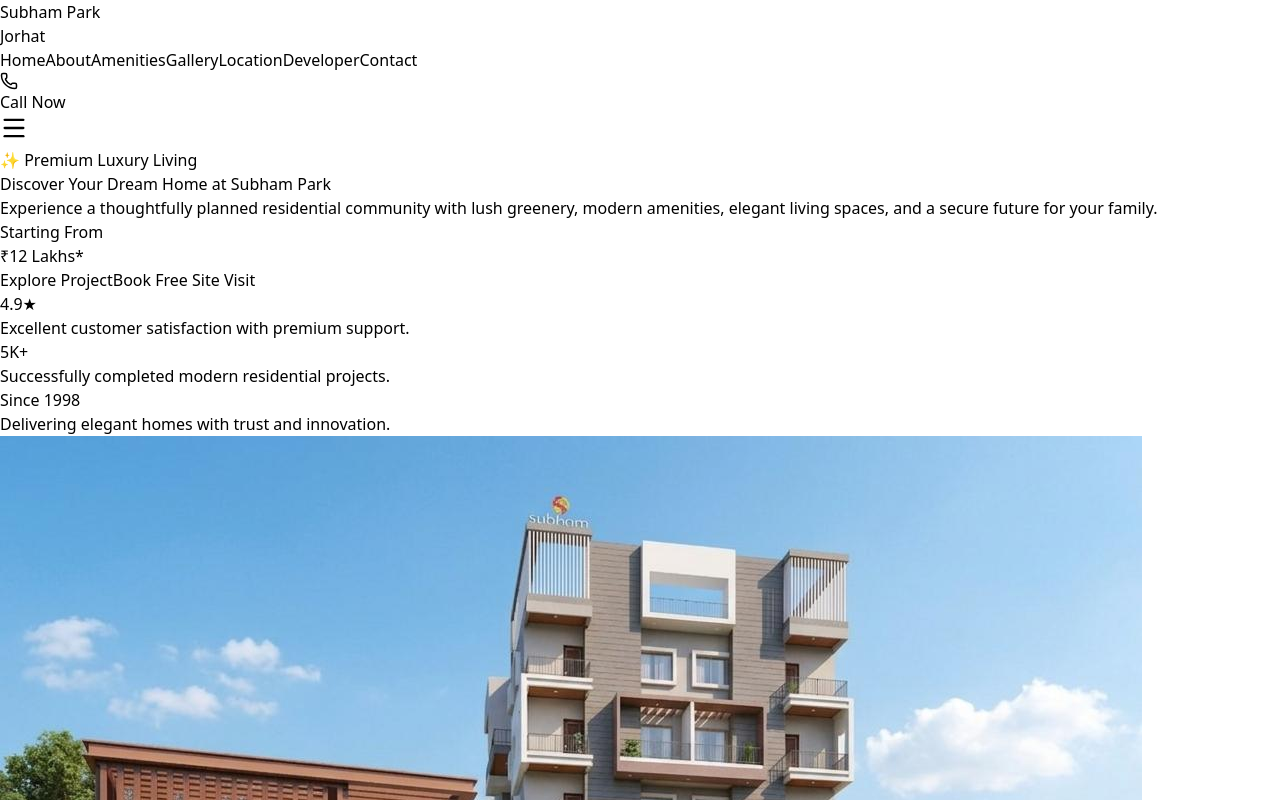
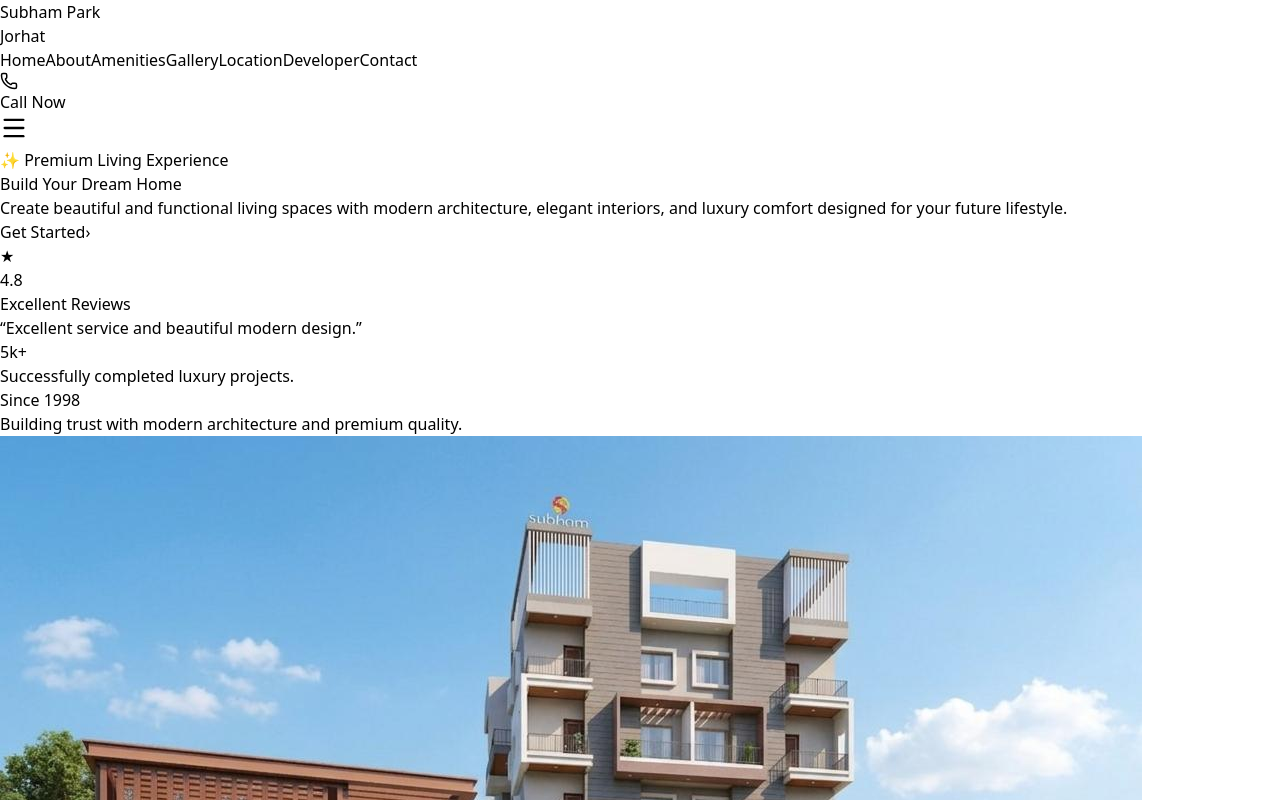
Before and after one commit to prarthana817/subham-park-jorhat, a React (Vite) app: page / in a window 1280 px wide. Shown: the top 800 px of the page. Built offline with nearby package versions, Linux system fonts and the light colour scheme; grey boxes are pictures that could not be loaded.

Commit message:
updated hero section

```diff
--- a/src/components/Hero.jsx
+++ b/src/components/Hero.jsx
@@ -5,51 +5,48 @@ export default function Hero() {
   return (
     <section
       id="home"
-      className="relative min-h-screen overflow-hidden"
+      className="relative min-h-screen overflow-hidden flex items-center justify-center"
     >
-      {/* FULL BACKGROUND IMAGE */}
+      {/* BACKGROUND IMAGE */}
       <div
-        className="absolute inset-0 bg-cover bg-center scale-105"
+        className="absolute inset-0 bg-cover bg-center"
         style={{
           backgroundImage: `url(${heroBg})`,
         }}
       />
 
-      {/* DARK + BLUE + PINK OVERLAY */}
-      <div className="absolute inset-0 bg-gradient-to-r from-[#071028]/85 via-[#0f172a]/65 to-[#ec48993d]" />
+      {/* LIGHT OVERLAY LIKE REFERENCE */}
+      <div className="absolute inset-0 bg-black/35"></div>
+
+      {/* SOFT BLUE + PINK GLOW */}
+      <div className="absolute top-20 left-20 w-72 h-72 bg-blue-500/20 blur-[120px]" />
+      <div className="absolute bottom-0 right-10 w-72 h-72 bg-pink-500/20 blur-[120px]" />
 
       {/* TOP GLASS NAV EFFECT */}
-      <div className="absolute top-0 left-0 w-full h-24 bg-white/5 backdrop-blur-xl border-b border-white/10 z-10" />
+      <div className="absolute top-0 left-0 w-full h-24 bg-white/5 backdrop-blur-md border-b border-white/10 z-10" />
 
-      {/* SIDE BLUR */}
-      <div className="absolute -left-32 top-40 w-72 h-72 bg-blue-500/30 blur-[120px]" />
-      <div className="absolute right-0 bottom-0 w-72 h-72 bg-pink-500/20 blur-[120px]" />
+      {/* CONTENT */}
+      <div className="relative z-20 text-center px-6 max-w-5xl mx-auto">
 
-      {/* MAIN CONTENT */}
-      <div className="relative z-20 min-h-screen flex items-center">
-        <div className="max-w-7xl mx-auto px-6 lg:px-12 w-full">
-
-          {/* CONTENT BOX */}
-          <div className="max-w-3xl">
-
-            {/* SMALL BADGE */}
+        {/* BADGE */}
         <motion.div
           initial={{ opacity: 0, y: 20 }}
           animate={{ opacity: 1, y: 0 }}
           transition={{ duration: 0.5 }}
           className="
           inline-flex items-center gap-2
-              px-5 py-2 rounded-full
+          px-5 py-2
+          rounded-full
           bg-white/10
           border border-white/20
           backdrop-blur-md
-              text-blue-100
+          text-white
           text-sm
           font-medium
           shadow-xl
           "
         >
-              ✨ Premium Luxury Living
+          ✨ Premium Living Experience
         </motion.div>
 
         {/* HEADING */}
@@ -68,9 +65,9 @@ export default function Hero() {
           text-white
           "
         >
-              Discover Your Dream Home at{" "}
-              <span className="bg-gradient-to-r from-blue-400 via-blue-300 to-pink-300 bg-clip-text text-transparent">
-                Subham Park
+          Build Your{" "}
+          <span className="bg-gradient-to-r from-blue-300 via-white to-pink-300 bg-clip-text text-transparent">
+            Dream Home
           </span>
         </motion.h1>
 
@@ -84,165 +81,110 @@ export default function Hero() {
           text-lg
           sm:text-xl
           leading-9
-              text-blue-100/90
-              max-w-2xl
+          text-white/85
+          max-w-3xl
+          mx-auto
           "
         >
-              Experience a thoughtfully planned residential community
-              with lush greenery, modern amenities, elegant living
-              spaces, and a secure future for your family.
+          Create beautiful and functional living spaces with modern
+          architecture, elegant interiors, and luxury comfort designed
+          for your future lifestyle.
         </motion.p>
 
-            {/* PRICE CARD */}
-            <motion.div
-              initial={{ opacity: 0, y: 35 }}
-              animate={{ opacity: 1, y: 0 }}
-              transition={{ duration: 1.1 }}
-              className="
-              mt-10
-              inline-block
-              px-7 py-5
-              rounded-3xl
-              bg-white/10
-              border border-white/15
-              backdrop-blur-xl
-              shadow-2xl
-              "
-            >
-              <p className="text-sm tracking-[4px] uppercase text-blue-200">
-                Starting From
-              </p>
-
-              <h3 className="mt-2 text-4xl font-bold text-white">
-                ₹12 Lakhs*
-              </h3>
-            </motion.div>
-
-            {/* BUTTONS */}
+        {/* BUTTON */}
         <motion.div
           initial={{ opacity: 0, y: 35 }}
           animate={{ opacity: 1, y: 0 }}
           transition={{ duration: 1.2 }}
-              className="mt-12 flex flex-col sm:flex-row gap-5"
+          className="mt-12"
         >
-              {/* PRIMARY BUTTON */}
           <a
             href="#about"
             className="
-                px-9 py-4
-                rounded-full
-                bg-gradient-to-r
-                from-blue-500
-                to-pink-500
-                text-white
+            inline-flex items-center gap-3
+            px-10 py-5
+            rounded-2xl
+            bg-white
+            text-slate-900
             font-semibold
-                text-lg
-                shadow-[0_10px_40px_rgba(59,130,246,0.45)]
+            text-xl
+            shadow-2xl
             hover:scale-105
             transition-all
             duration-300
             "
           >
-                Explore Project
-              </a>
-
-              {/* SECONDARY BUTTON */}
-              <a
-                href="#contact"
-                className="
-                px-9 py-4
-                rounded-full
-                border border-white/20
-                bg-white/10
-                backdrop-blur-xl
-                text-white
-                font-semibold
-                text-lg
-                hover:bg-white/20
-                transition-all
-                duration-300
-                "
-              >
-                Book Free Site Visit
+            Get Started
+            <span className="text-2xl">›</span>
           </a>
         </motion.div>
 
-            {/* BOTTOM GLASS STATS */}
+        {/* GLASS STATS SECTION */}
         <motion.div
           initial={{ opacity: 0, y: 45 }}
           animate={{ opacity: 1, y: 0 }}
           transition={{ duration: 1.3 }}
           className="
-              mt-16
+          mt-20
           grid
           grid-cols-1
-              sm:grid-cols-3
-              gap-5
-              "
-            >
-              {/* CARD 1 */}
-              <div
-                className="
-                p-6
-                rounded-3xl
+          md:grid-cols-3
+          overflow-hidden
+          rounded-[32px]
+          border border-white/10
           bg-white/10
-                border border-white/10
-                backdrop-blur-2xl
+          backdrop-blur-xl
           shadow-2xl
           "
         >
-                <h2 className="text-4xl font-bold text-pink-300">
-                  4.9★
+
+          {/* CARD 1 */}
+          <div className="p-8 text-left border-b md:border-b-0 md:border-r border-white/10">
+            <div className="flex items-center gap-3">
+              <div className="w-14 h-14 rounded-2xl bg-white/15 flex items-center justify-center text-white text-2xl">
+                ★
+              </div>
+
+              <div>
+                <h2 className="text-3xl font-bold text-white">
+                  4.8
                 </h2>
 
-                <p className="mt-3 text-blue-100 leading-7">
-                  Excellent customer satisfaction with premium support.
+                <p className="text-white/70">
+                  Excellent Reviews
+                </p>
+              </div>
+            </div>
+
+            <p className="mt-5 text-white/85 text-lg leading-8">
+              “Excellent service and beautiful modern design.”
             </p>
           </div>
 
           {/* CARD 2 */}
-              <div
-                className="
-                p-6
-                rounded-3xl
-                bg-white/10
-                border border-white/10
-                backdrop-blur-2xl
-                shadow-2xl
-                "
-              >
-                <h2 className="text-4xl font-bold text-blue-300">
-                  5K+
+          <div className="p-8 text-left border-b md:border-b-0 md:border-r border-white/10">
+            <h2 className="text-5xl font-bold text-white">
+              5k+
             </h2>
 
-                <p className="mt-3 text-blue-100 leading-7">
-                  Successfully completed modern residential projects.
+            <p className="mt-3 text-white/80 text-lg">
+              Successfully completed luxury projects.
             </p>
           </div>
 
           {/* CARD 3 */}
-              <div
-                className="
-                p-6
-                rounded-3xl
-                bg-white/10
-                border border-white/10
-                backdrop-blur-2xl
-                shadow-2xl
-                "
-              >
-                <h2 className="text-4xl font-bold text-pink-300">
+          <div className="p-8 text-left">
+            <h2 className="text-5xl font-bold text-white">
               Since 1998
             </h2>
 
-                <p className="mt-3 text-blue-100 leading-7">
-                  Delivering elegant homes with trust and innovation.
+            <p className="mt-3 text-white/80 text-lg">
+              Building trust with modern architecture and premium quality.
             </p>
           </div>
+
         </motion.div>
 
-          </div>
-        </div>
       </div>
     </section>
   );
```
Lines whose indentation alone changed are shown as unchanged.
